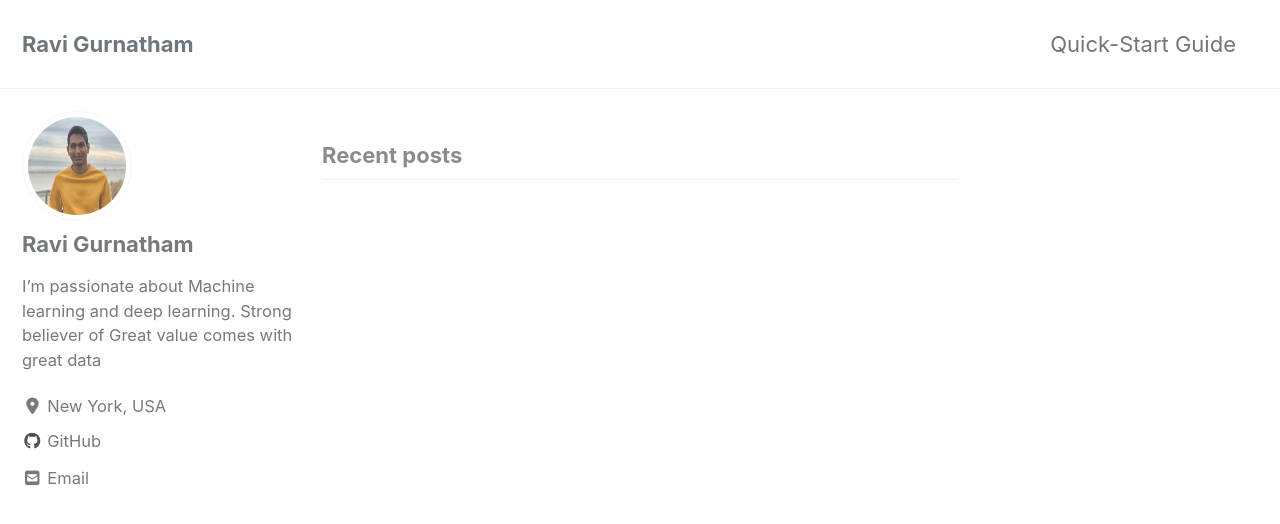
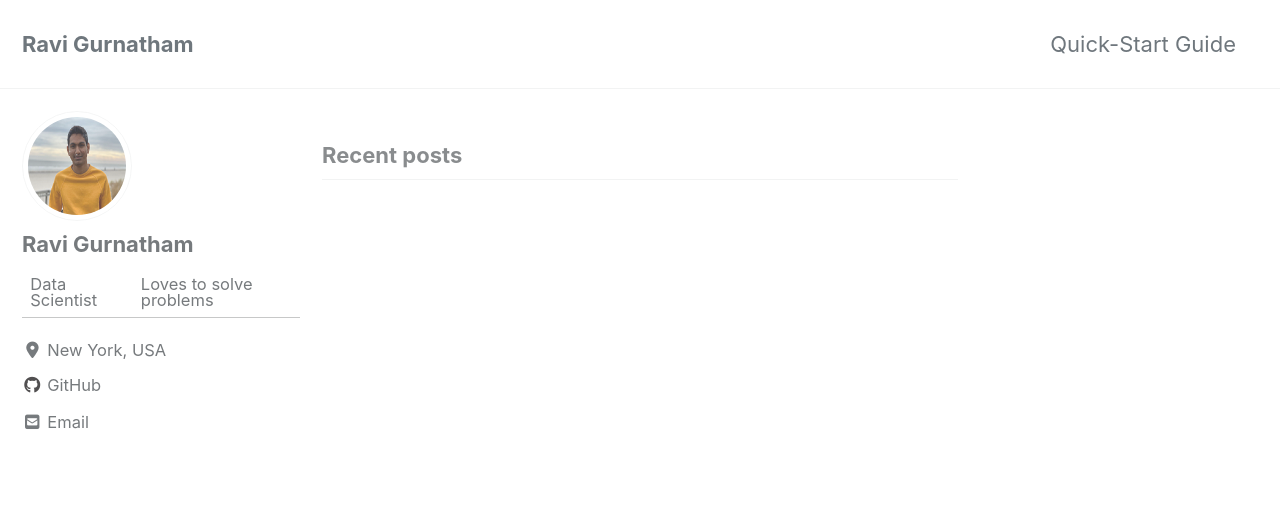
Before and after one commit to ravigurnatham/ravigurnatham.github.io, a Jekyll site: the page built from index.html, in a window 1280 px wide and 900 px high. Shown: the top 524 px of the window. Built offline with Jekyll 4.4.1, drawn with Linux system fonts in a browser that asks for light colours; cached includes are drawn as plain includes; nearby versions of some CDN libraries; the list of posts is cut into pages by our own code.

Commit message:
description changed

```diff
--- a/_config.yml
+++ b/_config.yml
@@ -109,7 +109,7 @@ analytics:
 author:
   name             : "Ravi Gurnatham"
   avatar           : "/assets/images/bio-photo.png" # path of avatar image, e.g. "/assets/images/bio-photo.jpg"
-  bio              : "I'm passionate about Machine learning and deep learning. Strong believer of Great value comes with great data"
+  bio              : "Data Scientist | Loves to solve problems"
   location         : "New York, USA"
   email            : "gurnatham.ravi@gmail.com"
   links:
```
